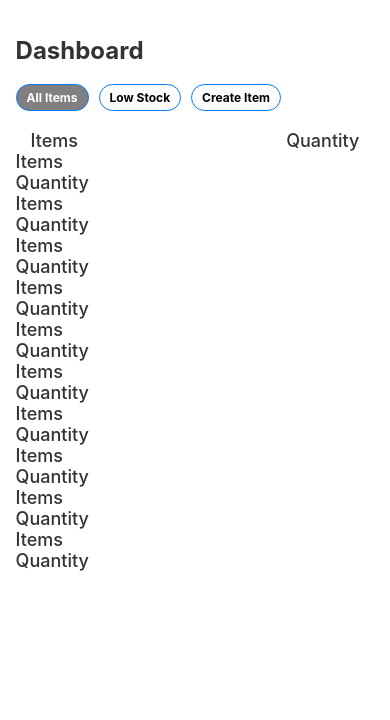
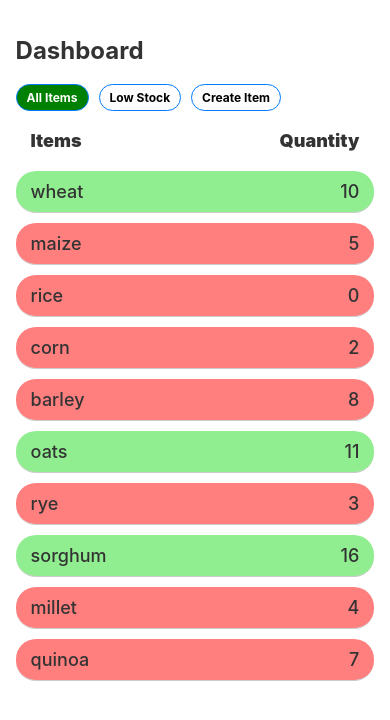
Before and after one commit to Shanisoni/YtReactNative, a React Native app: screen / in a window 390 px wide. Shown: the top 720 px of the page. Built offline with nearby package versions, Linux system fonts and the light colour scheme.

Commit message:
commited

```diff
--- a/src/screens/AllItems.jsx
+++ b/src/screens/AllItems.jsx
@@ -14,11 +14,15 @@ const AllItems = ({data}) => {
         data = {data}
         keyExtractor={(item) =>item.id}
         renderItem={({item}) => (
-            <View>
-                <Text style={styles.headingText}>Items</Text>
-                <Text style={styles.headingText}>Quantity</Text>
+            <View style={[styles.ItemContainer , {backgroundColor: item.stock < 10 ? '#FF7F7F' : '#90EE90'}]}>
+                <Text style={styles.ItemText}>{item.name}</Text>
+                <Text style={styles.ItemText}>{item.stock}</Text>
             </View>
         )}
+
+        contentContainerStyle={{
+            gap: 10,
+        }}
         />
 
     </View>
@@ -32,10 +36,28 @@ const styles = StyleSheet.create({
         flexDirection: 'row',
         justifyContent: 'space-between',
         paddingHorizontal:15,
+        marginBottom: 20,
     },
     headingText:{
         fontSize: 18,
+        fontWeight: '900',
+        color: '#333',
+    },
+    ItemContainer:{
+        flexDirection: 'row',
+        justifyContent: 'space-between',
+        paddingHorizontal: 15,
+        paddingVertical: 10,
+        borderBottomWidth: 1,
+        borderBottomColor: '#ccc',
+        borderRadius: 20,
+
+    },
+    ItemText:{
+        fontSize: 18,
         fontWeight: '500',
         color: '#333',
+        borderRadius: 50,
+
     }
 })
--- a/src/screens/CreateScreen.jsx
+++ b/src/screens/CreateScreen.jsx
@@ -1,14 +1,126 @@
-import { StyleSheet, Text, View } from 'react-native'
-import React from 'react'
+import {
+  StyleSheet,
+  Text,
+  View,
+  TextInput,
+  Pressable,
+  FlatList,
+} from 'react-native';
+import React, { useState } from 'react';
+// import { TextInput } from 'react-native-gesture-handler'
 
-const CreateScreen = () => {
+const CreateScreen = ({data}) => {
+  const [itemName, setitemName] = useState('');
+  const [stockAmnt, setstockAmnt] = useState('');
+
   return (
-    <View>
-      <Text>CreateScreen</Text>
+    <View style={styles.container}>
+      <TextInput
+        placeholder="Enter Item Name..."
+        placeholderTextColor="#90EE90"
+        value={itemName}
+        onChange={e => setitemName(e)}
+        style={styles.input}
+      />
+
+      <TextInput
+        placeholder="Enter Stock Amount..."
+        placeholderTextColor="#90EE90"
+        value={stockAmnt}
+        onChange={e => setstockAmnt(e)}
+        style={styles.input}
+      />
+
+      <Pressable style={styles.Addbutton}>
+        <Text style={styles.textColor}>Add Item</Text>
+      </Pressable>
+
+      <View style={{marginTop: 20}}>
+        <Text style={styles.headingText}>All Items in the Stock</Text>
+
+        <FlatList
+          data={data}
+          keyExtractor={item => item.id}
+          renderItem={({ item }) => (
+            <View
+              style={[
+                styles.ItemContainer,
+                { backgroundColor: item.stock < 10 ? '#FF7F7F' : '#90EE90' },
+              ]}
+            >
+              <Text style={styles.ItemText}>{item.name}</Text>
+              <Text style={styles.ItemText}>{item.stock}</Text>
+              <View style={{flexDirection: 'row', gap: 10}}>
+                <Text style={styles.ItemText}>Edit</Text>
+                <Text style={styles.ItemText}>Delete</Text>
+              </View>
+            </View>
+          )}
+          contentContainerStyle={{gap: 10,}}
+        />
+      </View>
     </View>
-  )
-}
+  );
+};
 
-export default CreateScreen
+export default CreateScreen;
 
-const styles = StyleSheet.create({})
+const styles = StyleSheet.create({
+  textColor: {
+    color: 'white',
+    fontSize: 18,
+    fontWeight: 'bold',
+  },
+
+  Addbutton: {
+    borderWidth: 1.5,
+    backgroundColor: '#993099ff',
+    borderRadius: 5,
+    paddingHorizontal: 15,
+    paddingVertical: 10,
+    justifyContent: 'center',
+    alignItems: 'center',
+    // marginBottom: 10
+  },
+  container: {
+    paddingVertical: '4%',
+    gap: 10,
+  },
+  input: {
+    borderWidth: 1.5,
+    borderColor: 'grey',
+    borderRadius: 5,
+    paddingHorizontal: 15,
+    paddingVertical: 10,
+    marginBottom: 10,
+  },
+  headingContainer:{
+        flexDirection: 'row',
+        justifyContent: 'space-between',
+        paddingHorizontal:15,
+        marginBottom: 20,
+    },
+    headingText:{
+        fontSize: 18,
+        fontWeight: '900',
+        color: '#333',
+        marginVertical: 10,
+
+    },
+    ItemContainer:{
+        flexDirection: 'row',
+        justifyContent: 'space-between',
+        paddingHorizontal: 15,
+        paddingVertical: 10,
+        borderBottomWidth: 1,
+        borderBottomColor: '#ccc',
+        borderRadius: 20,
+
+    },
+    ItemText:{
+        fontSize: 18,
+        fontWeight: '500',
+        color: '#333',
+        borderRadius: 50,
+    }
+});
--- a/src/screens/HomeScreen.jsx
+++ b/src/screens/HomeScreen.jsx
@@ -5,16 +5,16 @@ import AllItems from './AllItems'
 import CreateScreen from './CreateScreen'
 
 
-const data = [  { id: 1, name: 'Item 1', stock: 10, unit: 'kg' },
-  { id: 2, name: 'Item 2', stock: 5, unit: 'kg' },
-  { id: 3, name: 'Item 3', stock: 0, unit: 'kg' },
-  { id: 4, name: 'Item 4', stock: 2, unit: 'kg' },
-  { id: 5, name: 'Item 5', stock: 8, unit: 'kg' },
-  { id: 6, name: 'Item 6', stock: 1, unit: 'kg' },
-  { id: 7, name: 'Item 7', stock: 3, unit: 'kg' },
-  { id: 8, name: 'Item 8', stock: 6, unit: 'kg' },
-  { id: 9, name: 'Item 9', stock: 4, unit: 'kg' },
-  { id: 10, name: 'Item 10', stock: 7, unit: 'kg' },]
+const data = [  { id: 1, name: 'wheat', stock: 10, unit: 'kg' },
+  { id: 2, name: 'maize', stock: 5, unit: 'kg' },
+  { id: 3, name: 'rice', stock: 0, unit: 'kg' },
+  { id: 4, name: 'corn', stock: 2, unit: 'kg' },
+  { id: 5, name: 'barley', stock: 8, unit: 'kg' },
+  { id: 6, name: 'oats', stock: 11, unit: 'kg' },
+  { id: 7, name: 'rye', stock: 3, unit: 'kg' },
+  { id: 8, name: 'sorghum', stock: 16, unit: 'kg' },
+  { id: 9, name: 'millet', stock: 4, unit: 'kg' },
+  { id: 10, name: 'quinoa', stock: 7, unit: 'kg' },]
 
 const HomeScreen = () => {
   const [view, setview] = useState(0)
@@ -24,21 +24,21 @@ const HomeScreen = () => {
       <Text style={styles.title}>Dashboard</Text>
 
       <View style={styles.buttonContainer}>
-        <Pressable style={[styles.button, view === 0 ? {backgroundColor:'grey'} : null]} onPress={() => setview(0)}>
+        <Pressable style={[styles.button, view === 0 ? {backgroundColor:'green'} : null]} onPress={() => setview(0)}>
           <Text style={[styles.buttonText, view === 0 ? {color:'white'} : null]}>All Items</Text>
         </Pressable>
-        <Pressable style={[styles.button, view === 1 ? {backgroundColor:'grey'} : null]} onPress={() => setview(1)}>
+        <Pressable style={[styles.button, view === 1 ? {backgroundColor:'blue'} : null]} onPress={() => setview(1)}>
           <Text style={[styles.buttonText, view === 1 ? {color:'white'} : null]}>Low Stock</Text>
         </Pressable>
-        <Pressable style={[styles.button, view === 2 ? {backgroundColor:'grey'} : null]} onPress={() => setview(2)}>
+        <Pressable style={[styles.button, view === 2 ? {backgroundColor:'red'} : null]} onPress={() => setview(2)}>
           <Text style={[styles.buttonText, view === 2 ? {color:'white'} : null]}>Create Item</Text>
         </Pressable>
       </View>
 
       {view === 0 && <AllItems data={data}/>}
-      {view === 1 && <AllItems/>}
+      {view === 1 && <AllItems data={data.filter(item => item.stock < 10)}/>}
       {/* {view === 1 && <LowStockView />} */}
-      {view === 2 && <CreateScreen />}
+      {view === 2 && <CreateScreen data={data} />}
     </View>
   )
 }
```
